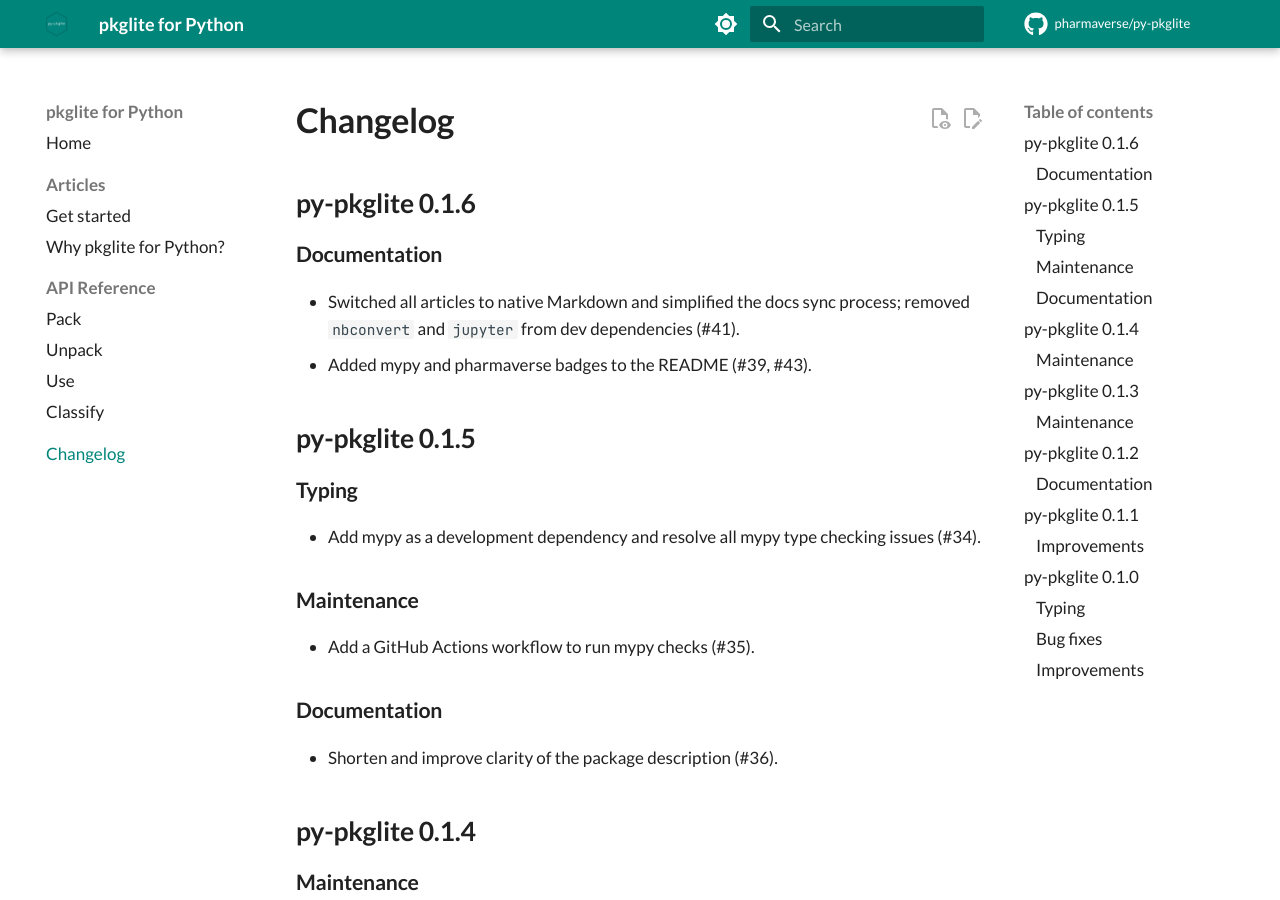
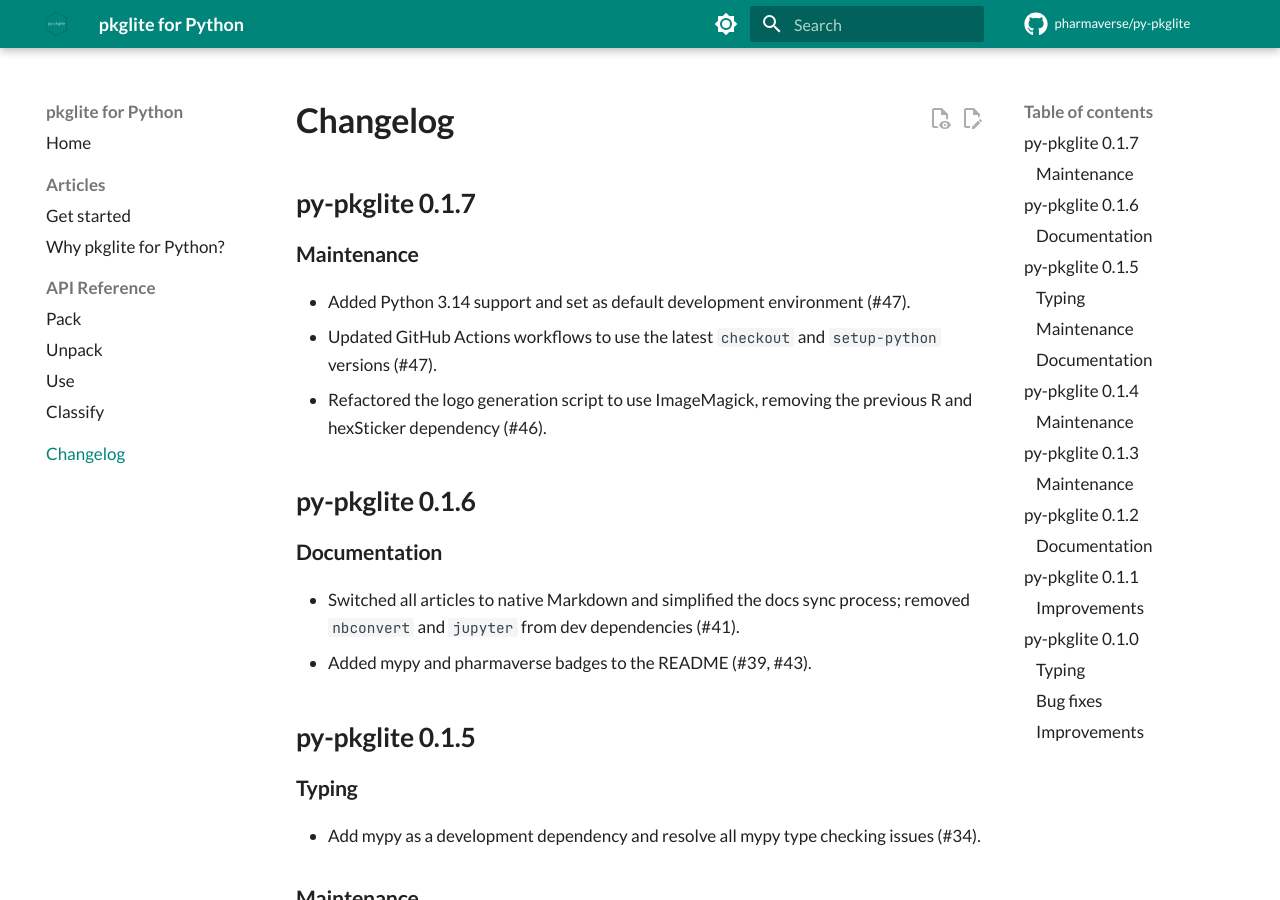
Before and after one commit to pharmaverse/py-pkglite, an MkDocs documentation site: the page built from docs/changelog.md, in a window 1280 px wide and 900 px high. Built offline with MkDocs 1.6.1 and Material for MkDocs 9.7.7, drawn with Linux system fonts in a browser that asks for light colours; comment, search, counter and statistics services are not loaded.

Commit message:
Update changelog for v0.1.7

```diff
--- a/docs/changelog.md
+++ b/docs/changelog.md
@@ -1,4 +1,14 @@
 # Changelog
+
+## py-pkglite 0.1.7
+
+### Maintenance
+
+- Added Python 3.14 support and set as default development environment (#47).
+- Updated GitHub Actions workflows to use the latest `checkout` and
+  `setup-python` versions (#47).
+- Refactored the logo generation script to use ImageMagick, removing the
+  previous R and hexSticker dependency (#46).
 
 ## py-pkglite 0.1.6
 
```
Also changed, not shown: CHANGELOG.md (+10 -0 lines).
